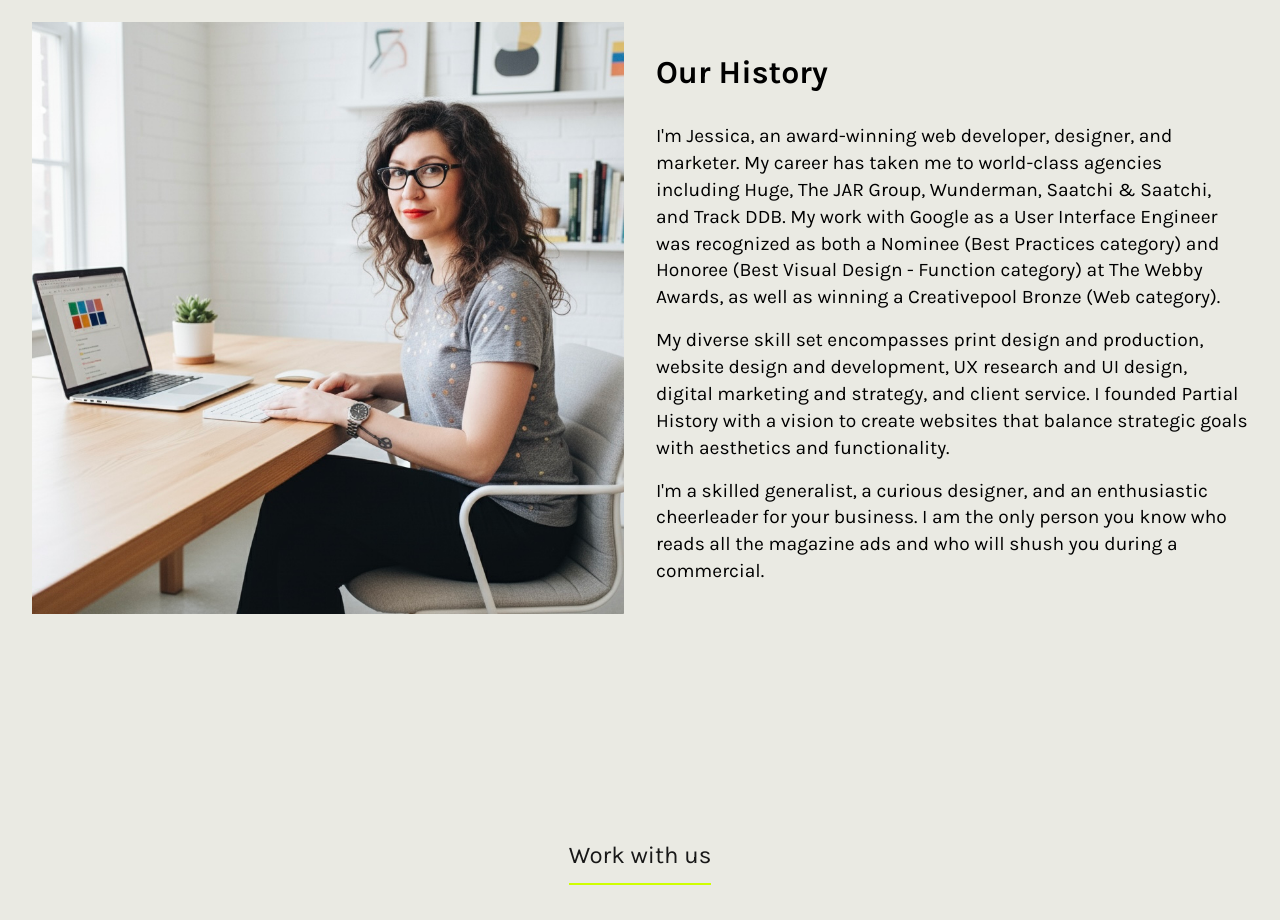
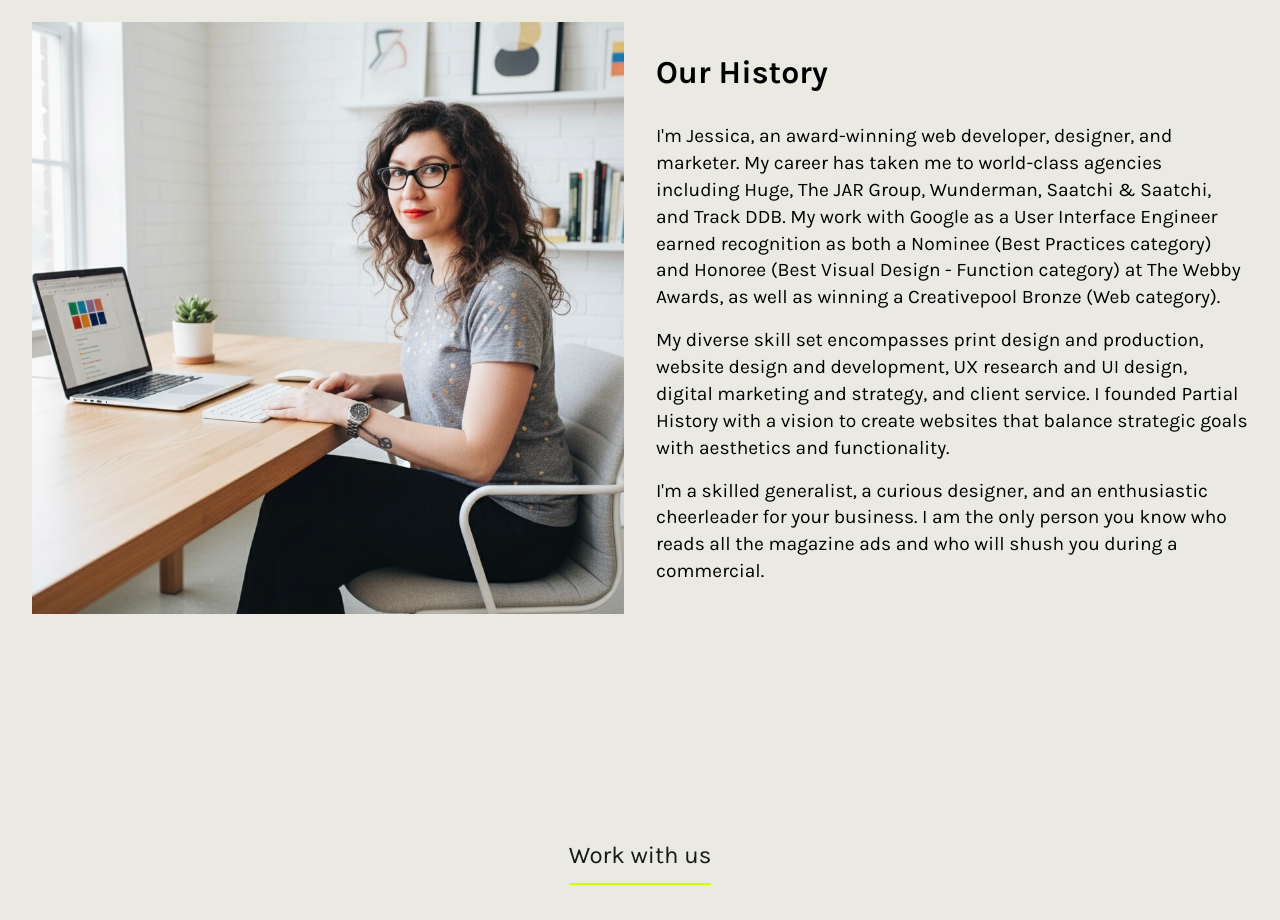
Before and after one commit to jessicadelgrande/partialhistory, a plain HTML site: page about.html in a window 1280 px wide. Shown: the part 1900-2820 px from the top of the page. Drawn offline with Linux system fonts and the light colour scheme.

Commit message:
UPDATE language on about page

```diff
--- a/about.html
+++ b/about.html
@@ -133,10 +133,10 @@
               I'm Jessica, an award-winning web developer, designer, and
               marketer. My career has taken me to world-class agencies including
               Huge, The JAR Group, Wunderman, Saatchi & Saatchi, and Track DDB.
-              My work with Google as a User Interface Engineer was recognized as
-              both a Nominee (Best Practices category) and Honoree (Best Visual
-              Design - Function category) at The Webby Awards, as well as
-              winning a Creativepool Bronze (Web category).
+              My work with Google as a User Interface Engineer earned
+              recognition as both a Nominee (Best Practices category) and
+              Honoree (Best Visual Design - Function category) at The Webby
+              Awards, as well as winning a Creativepool Bronze (Web category).
             </p>
             <p>
               My diverse skill set encompasses print design and production,
```
